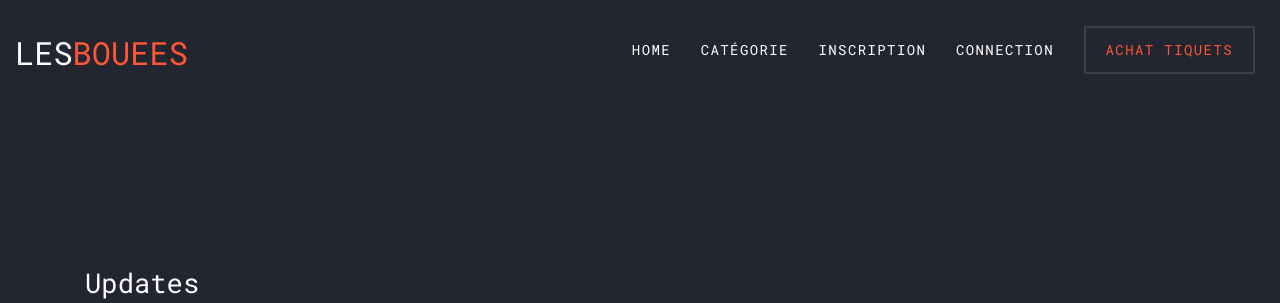
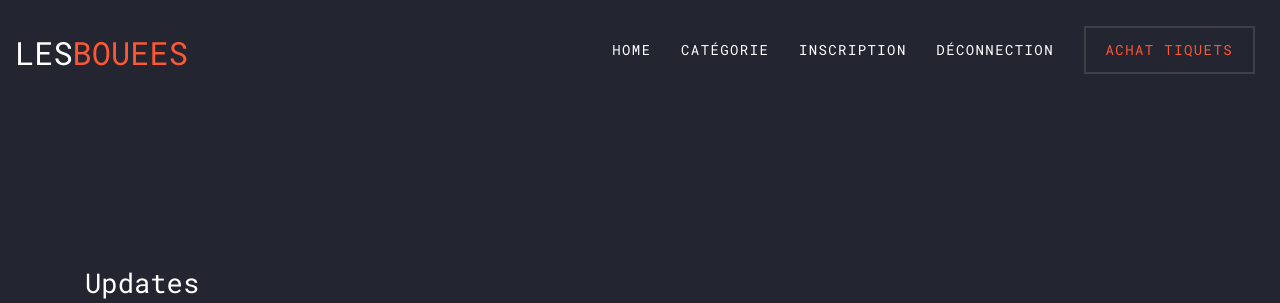
Before and after one commit to Chomphoo-pro/UBO_Display, a PHP site: page /index.php in a window 1280 px wide. Shown: the top 303 px of the page. Run offline with PHP 8.4, Linux system fonts and the light colour scheme; the visitor is signed in with stand-in values (Sample User, id 1); data comes from the database, SQL or seed files in the repository; some web fonts are replaced.

Commit message:
Menu boutton deconnection
Bouton connection / deconnection dynamique sur page d'accueil

```diff
--- a/html/index.php
+++ b/html/index.php
@@ -3,6 +3,7 @@
 
 <head>
   <title>Workshop &mdash; Colorlib Website Template</title>
+  <?php session_start(); ?>
   <meta charset="utf-8">
   <meta name="viewport" content="width=device-width, initial-scale=1, shrink-to-fit=no">
 
@@ -45,7 +46,8 @@
                 <li><a href="index.php">Home</a></li>
                 <li><a href="php/affichageCategorie.php">Catégorie</a></li>
                 <li><a href="php/inscription.php">Inscription</a></li>
-                <li><a href="php/session.php">Connection</a></li>
+                <?php if (isset($_SESSION['login'])){echo "<li><a href='php/deconnection.php'>Déconnection</a></li>";} else { echo "<li><a href='php/session.php'>Connection</a></li>";}?>
+
                 <li class="cta"><a href="buy-tickets.html">achat tiquets</a></li>
               </ul>
             </nav>
```
